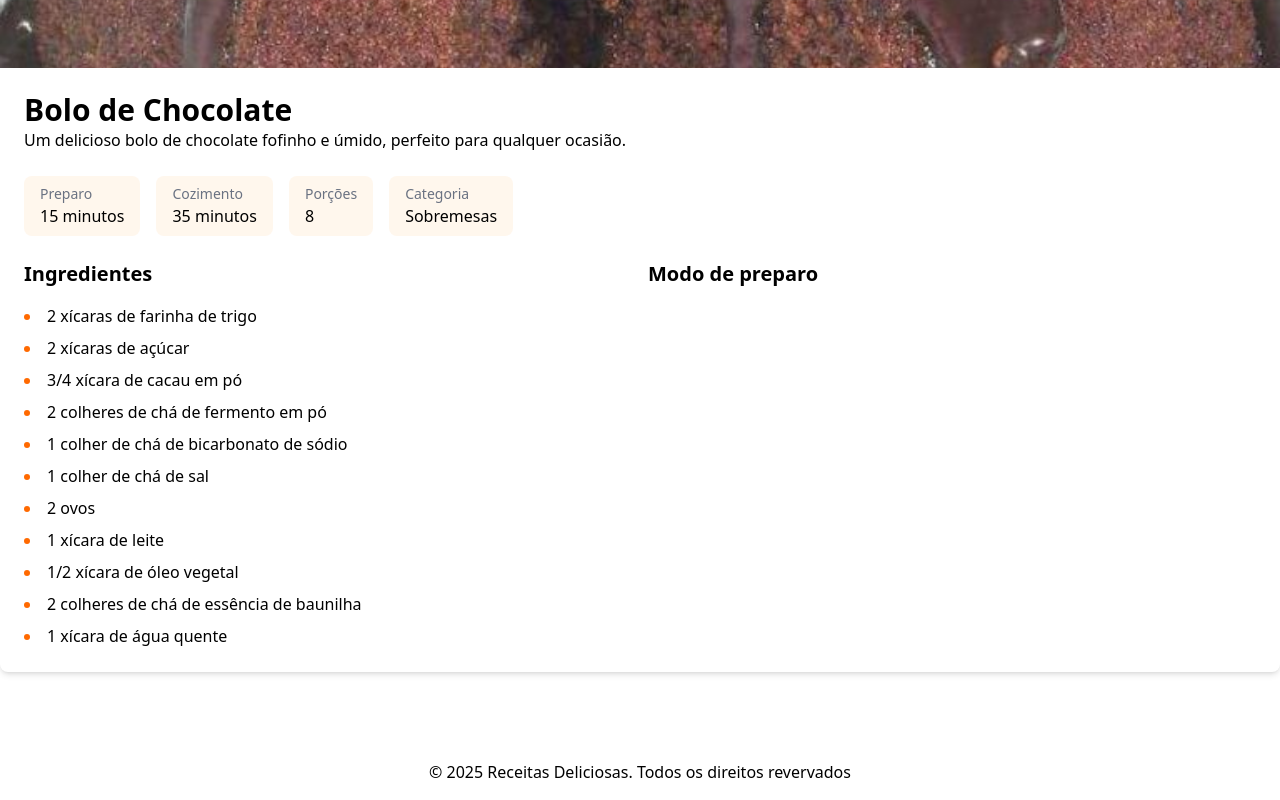
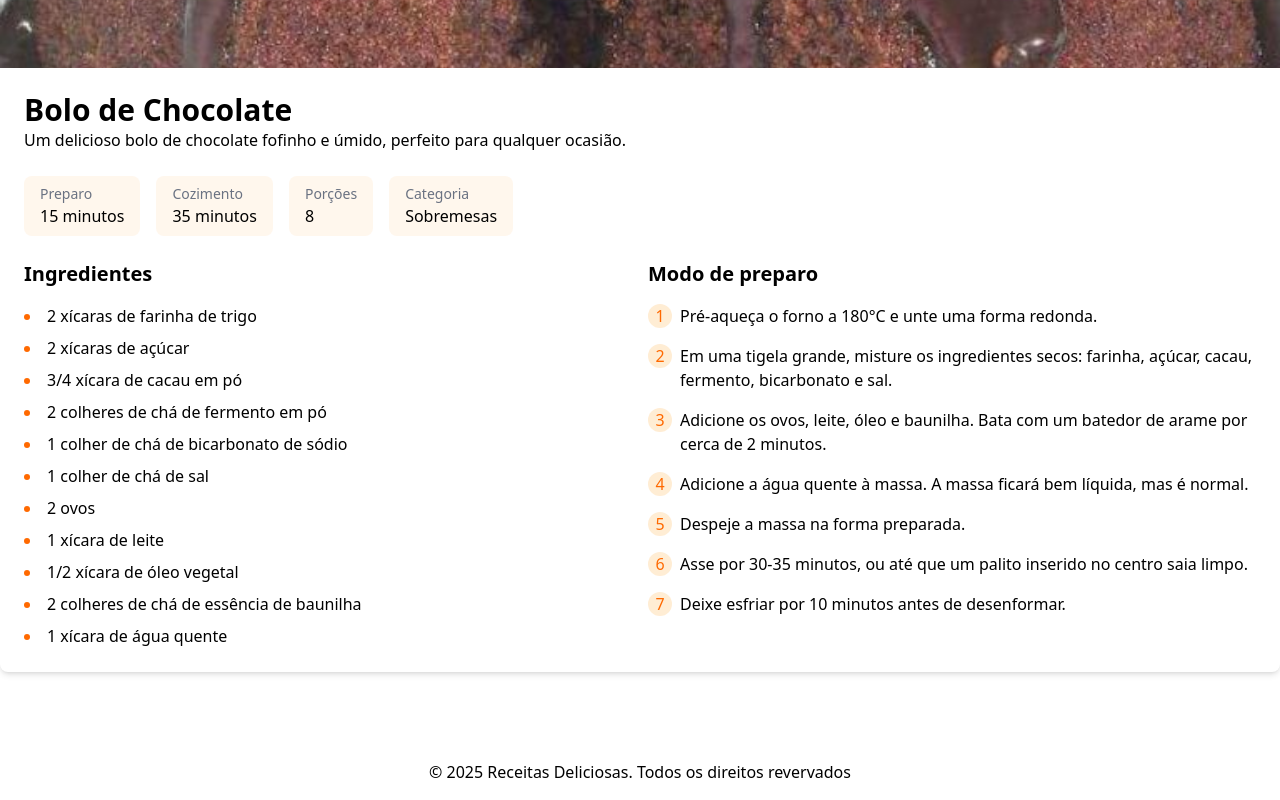
Before and after one commit to Davi-Lorena/receitas-byron, a Next.js app: page /receitas/1 in a window 1280 px wide. Shown: the part 497-1297 px from the top of the page. Built offline with nearby package versions, Linux system fonts and the light colour scheme.

Commit message:
feat: componentes das intrucoes de preparo

```diff
--- /dev/null
+++ b/src/Components/preparationStep/index.tsx
@@ -0,0 +1,14 @@
+interface PreparationStepProps {
+  index: number;
+  description: string;
+}
+
+
+export default function PreparationStep({index, description}: PreparationStepProps) {
+  return (
+   <li className="flex gap-2">
+    <span className="flex justify-center items-center bg-orange-100 w-6 h-6 rounded-full text-orange-500 flex-shrink-0">{index}</span>
+    <p>{description}</p>
+   </li>
+  );
+}
--- a/src/app/receitas/[id]/page.tsx
+++ b/src/app/receitas/[id]/page.tsx
@@ -1,4 +1,5 @@
 import InfoPill from "@/Components/infoPill";
+import PreparationStep from "@/Components/preparationStep";
 import { recipes } from "@/lib/data";
 import { ChevronLeft } from "lucide-react";
 import Image from "next/image";
@@ -24,7 +25,7 @@ if(!recipe) {
   return (
     <main className="flex-grow py-18">
         <div className="container mx-auto">
-            <Link className="flex text-orange-500 hover:text-orange-700 transition-colors mb-6" href="receitas">
+            <Link className="flex text-orange-500 hover:text-orange-700 transition-colors mb-6" href="/receitas">
             <ChevronLeft />
             Voltar para receitas
             </Link>
@@ -66,7 +67,12 @@ if(!recipe) {
 
 <div>
     <h2 className="text-xl font-bold mb-4">Modo de preparo</h2>
-{/* TODO: componente de preparo */}
+<ol className="space-y-4">
+{recipe.instructions.map((instruction, index) => (
+    <PreparationStep key={instruction} index={index + 1} description={instruction} />
+))}
+
+</ol>
 </div>
 
 </div>
```
